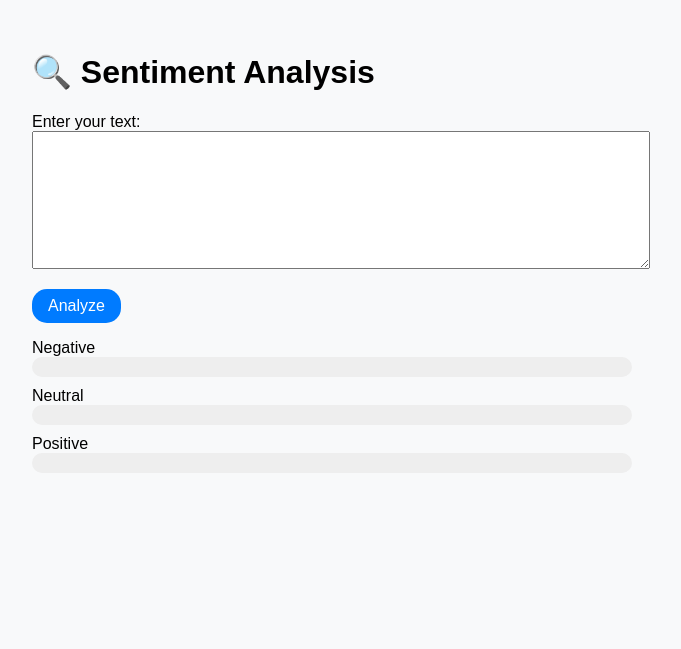
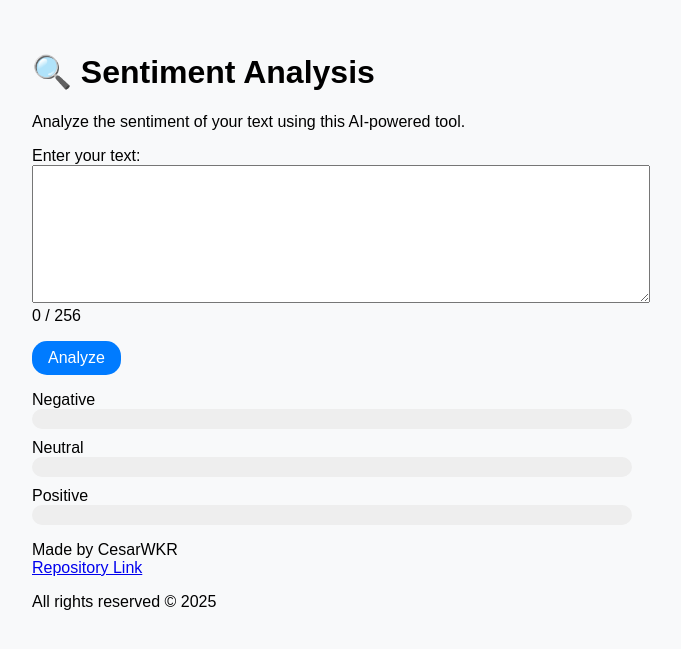
Before and after one commit to CesarWKR/Sentiment_Analysis, a FastAPI app: page /form in a window 1280 px wide. Shown: the top 649 px of the page, without its empty margins (308-989 px from the left). Run offline with FastAPI, Linux system fonts and the light colour scheme; parts of the project's set-up code (start-up, migrations or seed data) failed here and were passed over.

Commit message:
- Add section and span for each label and add classes names to edit them in css. - Add a footer

```diff
--- a/templates/index.html
+++ b/templates/index.html
@@ -3,18 +3,34 @@
 
 <head>
   <meta charset="UTF-8">
+  <meta name="viewport" content="width=device-width, initial-scale=1.0"/>
   <title>Sentiment Analysis</title>
   <link rel="stylesheet" href="/static/css/style.css" />
 </head>
 
 <body>
-  <h1>🔍 Sentiment Analysis</h1>
+  <div class="page-container">
+    <main>
+      <header>
+        <strong><h1>🔍 Sentiment Analysis</h1></strong>
+      </header>
+
+      <section>
         <form id="sentiment-form">
-    <label for="text">Enter your text:</label><br>
-    <textarea id="text" name="text" required></textarea><br>
+          <p>Analyze the sentiment of your text using this AI-powered tool.</p>
+
+          <label for="text">Enter your text:</label>
+
+          <div class="textarea-container">
+            <textarea id="text" name="text" maxlength="256" required></textarea>
+            <span id="char-count" class="char-counter">0 / 256</span>
+          </div>
+
           <button type="submit">Analyze</button>
         </form>
+      </section>
 
+      <section id="result-section" class="result-section">
         <div id="result" class="result" style="display: none;"></div>
 
         <div id="confidence-bars" class="confidence-bars">
@@ -22,24 +38,35 @@
             <span>Negative</span>
             <div class="progress-bar">
               <div id="bar-negative" class="bar-fill negative"></div>
+              <span id="label-negative" class="bar-label"></span>
             </div>
           </div>
           <div class="confidence-group">
             <span>Neutral</span>
             <div class="progress-bar">
               <div id="bar-neutral" class="bar-fill neutral"></div>
+              <span id="label-neutral" class="bar-label"></span>
             </div>
           </div>
           <div class="confidence-group">
             <span>Positive</span>
             <div class="progress-bar">
               <div id="bar-positive" class="bar-fill positive"></div>
+              <span id="label-positive" class="bar-label"></span>
             </div>
           </div>
         </div>
 
         <div id="error-message" class="error-message" style="display: none;"></div>
-
+      </section>
+    </main>
+    <footer>
+      <p>Made by CesarWKR
+        <br><a href="https://github.com/CesarWKR/Sentiment_Analysis"> Repository Link</a>
+      </p>
+      <p>All rights reserved &copy; 2025</p>
+    </footer>
+  </div>
 
   <script src="/static/js/script.js" defer></script>  <!-- Defer don't block rendering, download it in background and execute it after parsing the HTML -->
 </body>
```
Lines whose indentation alone changed are shown as unchanged.
